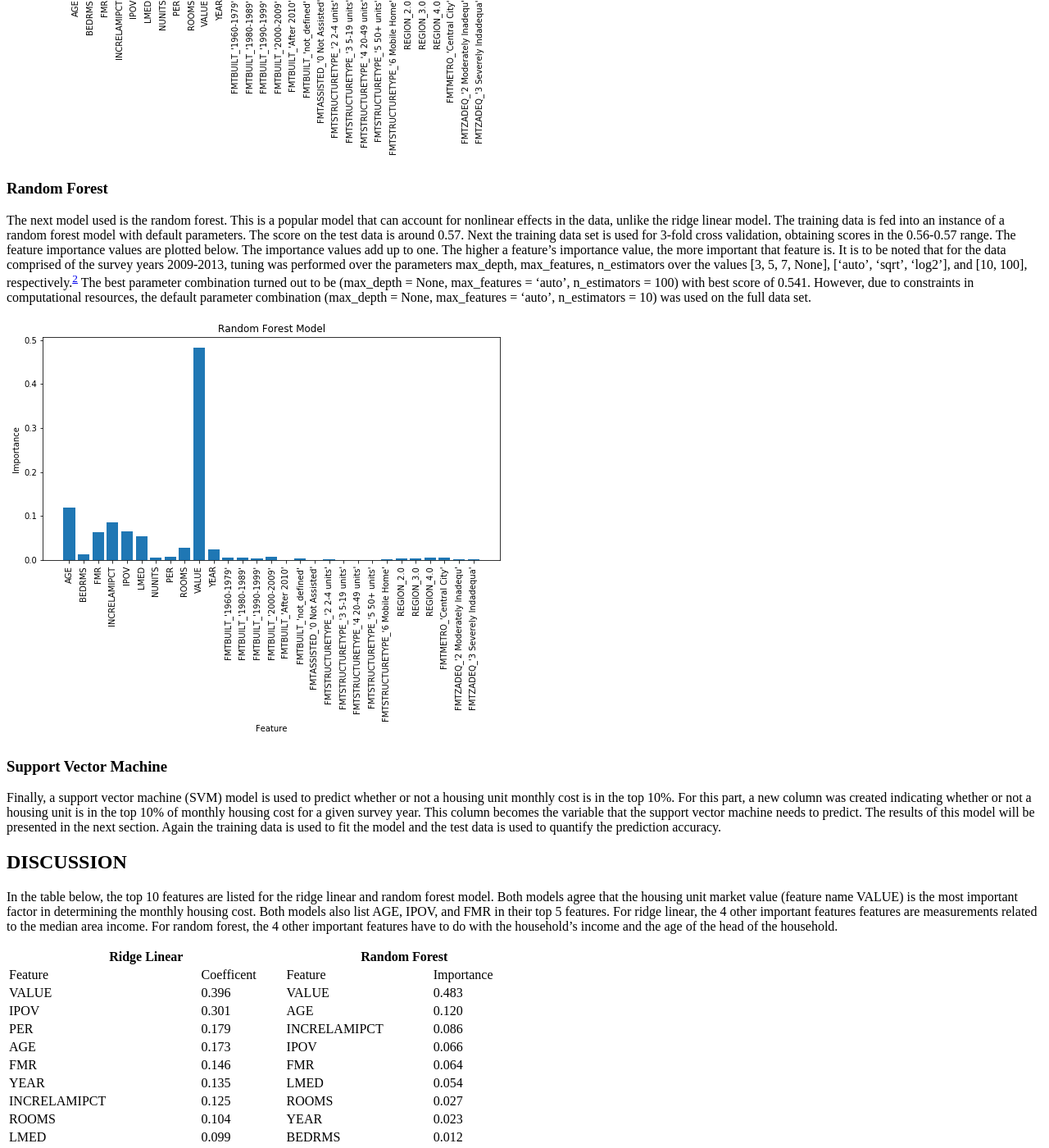
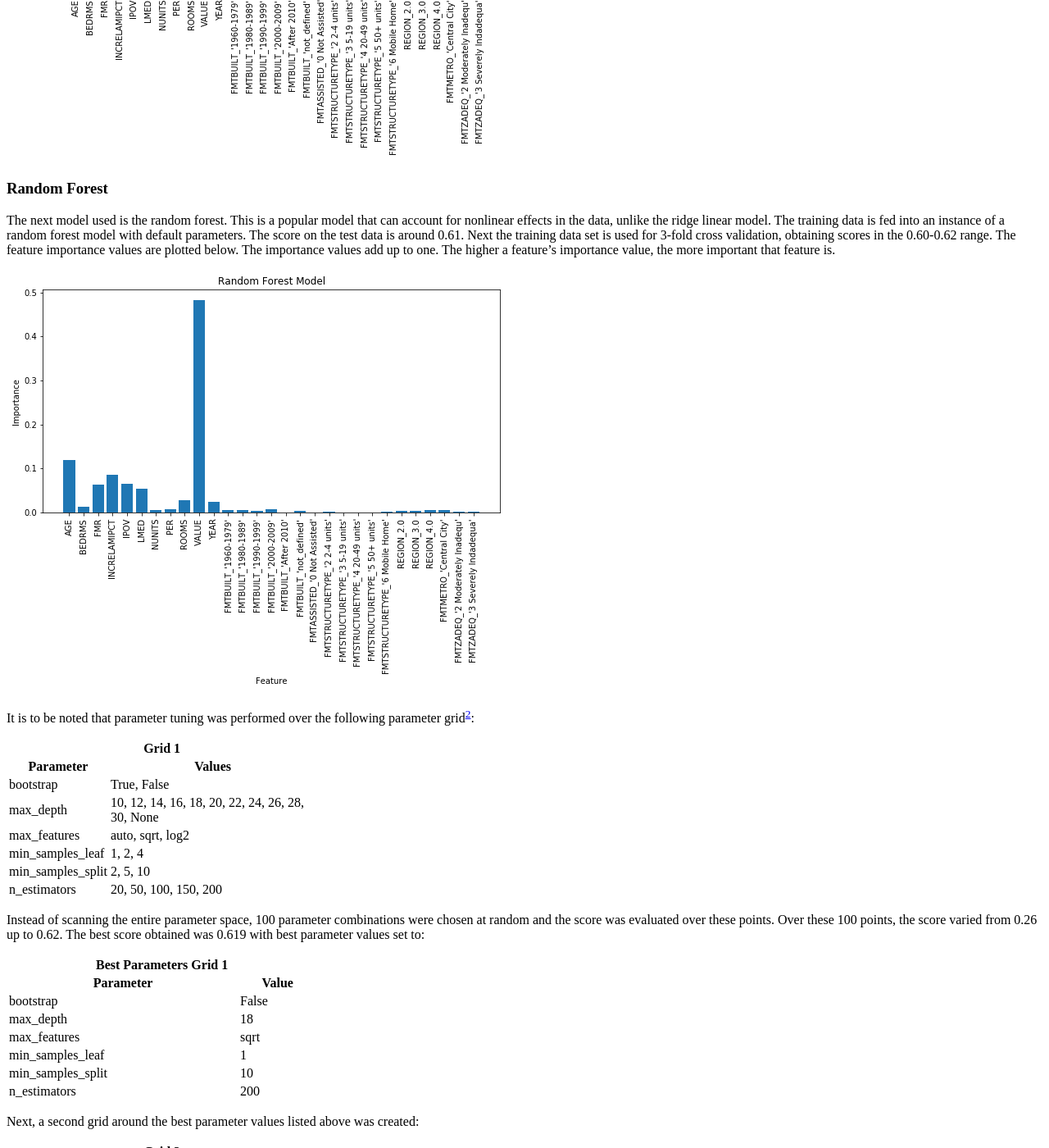
Before and after one commit to lambertgarrido/spb-cap, a Jekyll site: the page built from docs/_posts/2020-01-12-housingcosts.md, in a window 1280 px wide and 1400 px high, scrolled down 1645 px. Shown: the whole window at 82% size. Built offline with Jekyll 4.4.1, drawn with Linux system fonts in a browser that asks for light colours; some of the changed text lies outside the part shown.

Commit message:
blog updates

```diff
--- a/docs/_posts/2020-01-12-housingcosts.md
+++ b/docs/_posts/2020-01-12-housingcosts.md
@@ -124,10 +124,160 @@
 ![coefficients scaled linear model]({{ site.baseurl }}/assets/images/coeffs_scaled_linear.png "coefficients scaled linear model")
 
 ### Random Forest
-The next model used is the random forest. This is a popular model that can account for nonlinear effects in the data, unlike the ridge linear model. The training data is fed into an instance of a random forest model with default parameters. The score on the test data is around 0.57. Next the training data set is used for 3-fold cross validation, obtaining scores in the 0.56-0.57 range. The feature importance values are plotted below. The importance values add up to one. The higher a feature’s importance value, the more important that feature is.
-It is to be noted that for the data comprised of the survey years 2009-2013, tuning was performed over the parameters max_depth, max_features, n_estimators over the values [3, 5, 7, None],  ['auto', 'sqrt', 'log2'], and [10, 100], respectively.<sup><a href="#fn2" id="ref2">2</a></sup> The best parameter combination turned out to be (max_depth = None, max_features = ‘auto’, n_estimators = 100) with best score of 0.541. However, due to constraints in computational resources, the default parameter combination (max_depth = None, max_features = ‘auto’, n_estimators = 10) was used on the full data set.
+The next model used is the random forest. This is a popular model that can account for nonlinear effects in the data, unlike the ridge linear model. The training data is fed into an instance of a random forest model with default parameters. The score on the test data is around 0.61. Next the training data set is used for 3-fold cross validation, obtaining scores in the 0.60-0.62 range. The feature importance values are plotted below. The importance values add up to one. The higher a feature’s importance value, the more important that feature is.
 
 ![random forest importance]({{ site.baseurl }}/assets/images/importance_rf.png "random forest importance")
+
+It is to be noted that parameter tuning was performed over the following parameter grid<sup><a href="#fn2" id="ref2">2</a></sup>:
+
+<table style="width:30%">
+  <tr>
+    <th colspan="2">Grid 1</th>
+  </tr>
+  <tr>
+    <th>Parameter</th>
+    <th>Values</th>
+  </tr>
+  <tr>
+    <td>bootstrap</td>
+    <td>True, False</td>
+  </tr>
+  <tr>
+    <td>max_depth</td>
+    <td>10, 12, 14, 16, 18, 20, 22, 24, 26,  28, 30, None</td>
+  </tr>
+  <tr>
+    <td>max_features</td>
+    <td>auto, sqrt, log2</td>
+  </tr>
+  <tr>
+    <td>min_samples_leaf</td>
+    <td>1, 2, 4</td>
+  </tr>
+  <tr>
+    <td>min_samples_split</td>
+    <td>2, 5, 10</td>
+  </tr>
+  <tr>
+    <td>n_estimators</td>
+    <td>20, 50, 100, 150, 200</td>
+  </tr>
+</table>
+
+Instead of scanning the entire parameter space, 100 parameter combinations were chosen at random and the score was evaluated over these points. Over these 100 points, the score varied from 0.26 up to 0.62. The best score obtained was 0.619 with best parameter values set to:
+
+<table style="width:30%">
+  <tr>
+    <th colspan="2">Best Parameters Grid 1</th>
+  </tr>
+  <tr>
+    <th>Parameter</th>
+    <th>Value</th>
+  </tr>
+  <tr>
+    <td>bootstrap</td>
+    <td>False</td>
+  </tr>
+  <tr>
+    <td>max_depth</td>
+    <td>18</td>
+  </tr>
+  <tr>
+    <td>max_features</td>
+    <td>sqrt</td>
+  </tr>
+  <tr>
+    <td>min_samples_leaf</td>
+    <td>1</td>
+  </tr>
+  <tr>
+    <td>min_samples_split</td>
+    <td>10</td>
+  </tr>
+  <tr>
+    <td>n_estimators</td>
+    <td>200</td>
+  </tr>
+</table>
+
+Next, a second grid around the best parameter values listed above was created:
+
+<table style="width:30%">
+  <tr>
+    <th colspan="2">Grid 2</th>
+  </tr>
+  <tr>
+    <th>Parameter</th>
+    <th>Values</th>
+  </tr>
+  <tr>
+    <td>bootstrap</td>
+    <td>False</td>
+  </tr>
+  <tr>
+    <td>max_depth</td>
+    <td>16, 18, 20</td>
+  </tr>
+  <tr>
+    <td>max_features</td>
+    <td>sqrt</td>
+  </tr>
+  <tr>
+    <td>min_samples_leaf</td>
+    <td>1, 2</td>
+  </tr>
+  <tr>
+    <td>min_samples_split</td>
+    <td>2, 5, 10</td>
+  </tr>
+  <tr>
+    <td>n_estimators</td>
+    <td>100, 200, 500</td>
+  </tr>
+</table>
+
+The score was evaluated for all the points in this grid, with scores ranging from 0.616 up to the best score of 0.619. The best score parameters turned out to be:
+
+<table style="width:30%">
+  <tr>
+    <th colspan="2">Best Parameters Grid 2</th>
+  </tr>
+  <tr>
+    <th>Parameter</th>
+    <th>Value</th>
+  </tr>
+  <tr>
+    <td>bootstrap</td>
+    <td>False</td>
+  </tr>
+  <tr>
+    <td>max_depth</td>
+    <td>20</td>
+  </tr>
+  <tr>
+    <td>max_features</td>
+    <td>sqrt</td>
+  </tr>
+  <tr>
+    <td>min_samples_leaf</td>
+    <td>1</td>
+  </tr>
+  <tr>
+    <td>min_samples_split</td>
+    <td>10</td>
+  </tr>
+  <tr>
+    <td>n_estimators</td>
+    <td>500</td>
+  </tr>
+</table>
+
+For the results that follow in the discussion section, n_estimators (number of trees) was set to 100 and the other parameters were set to their default values. These settings result in a score of 0.61 which is quite close to the best scores of 0.62 obtained from the parameter grid searches.
+
+Finally, the plot below shows the average fit time versus n_estimators parameter for the points from the second grid. Note the positive linear relationship. For our purposes, a 100-tree random forest might not give the best score (although comes close), but it does run about 5 times faster than a 500-tree random forest.
+
+![time vs number of trees]({{ site.baseurl }}/assets/images/time_vs_trees.png "time vs number of trees")
+
 
 ### Support Vector Machine
 Finally, a support vector machine (SVM) model is used to predict whether or not a housing unit monthly cost is in the top 10%. For this part, a new column was created indicating whether or not a housing unit is in the top 10% of monthly housing cost for a given survey year. This column becomes the variable that the support vector machine needs to predict. The results of this model will be presented in the next section. Again the training data is used to fit the model and the test data is used to quantify the prediction accuracy.
@@ -252,7 +402,7 @@
 
 * During the data cleaning steps, a large fraction of observations had no defined VALUE column. Therefore, these rows were dropped. Instead, these missing values can be imputed based on similar entries or via by averaging over the known values.
 * Consider other data sets that contain more precise location data. The current data set only specifies the 4 census regions and whether or not the housing unit is in a central city. It is well known that housing prices are higher in coastal cities and cheaper in the interior of the United States. Perhaps knowing a more precise location will help the model learn better.
-* Use random forest with 100 estimators and try hyperparameter tuning/cross validation for support vector machine model. These steps were not done in this current project due to constraints of computational resources.
+* Try hyperparameter tuning/cross validation for support vector machine model.
 
 ## CONCLUSION
 In conclusion, a linear ridge model and random forest model were used to predict the monthly housing cost. Both models determined that the housing unit market value is an important indicator of the monthly housing cost. However both models disagree in what other parameters are important predictor variables. The random forest model on average has a smaller percent error than the linear ridge model. A support vector machine is used to predict whether or not a housing unit is in the top 10% of monthly housing cost. The accuracy, precision, and recall are calculated for this model. Finally, ideas on improving the predictive power of these models is discussed.
```
Also changed, not shown: docs/assets/images/time_vs_trees.png (added), 3 other files.
